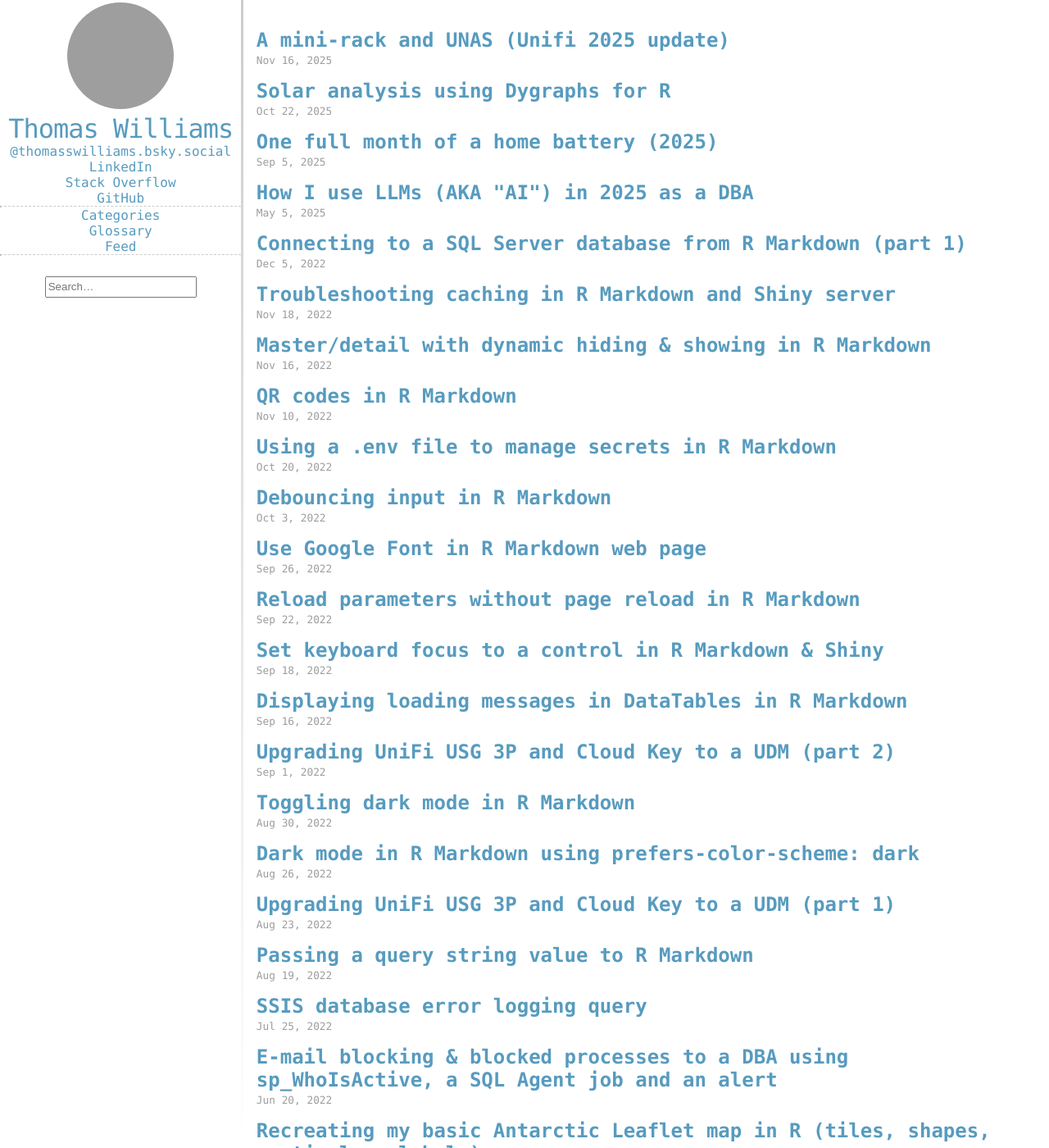
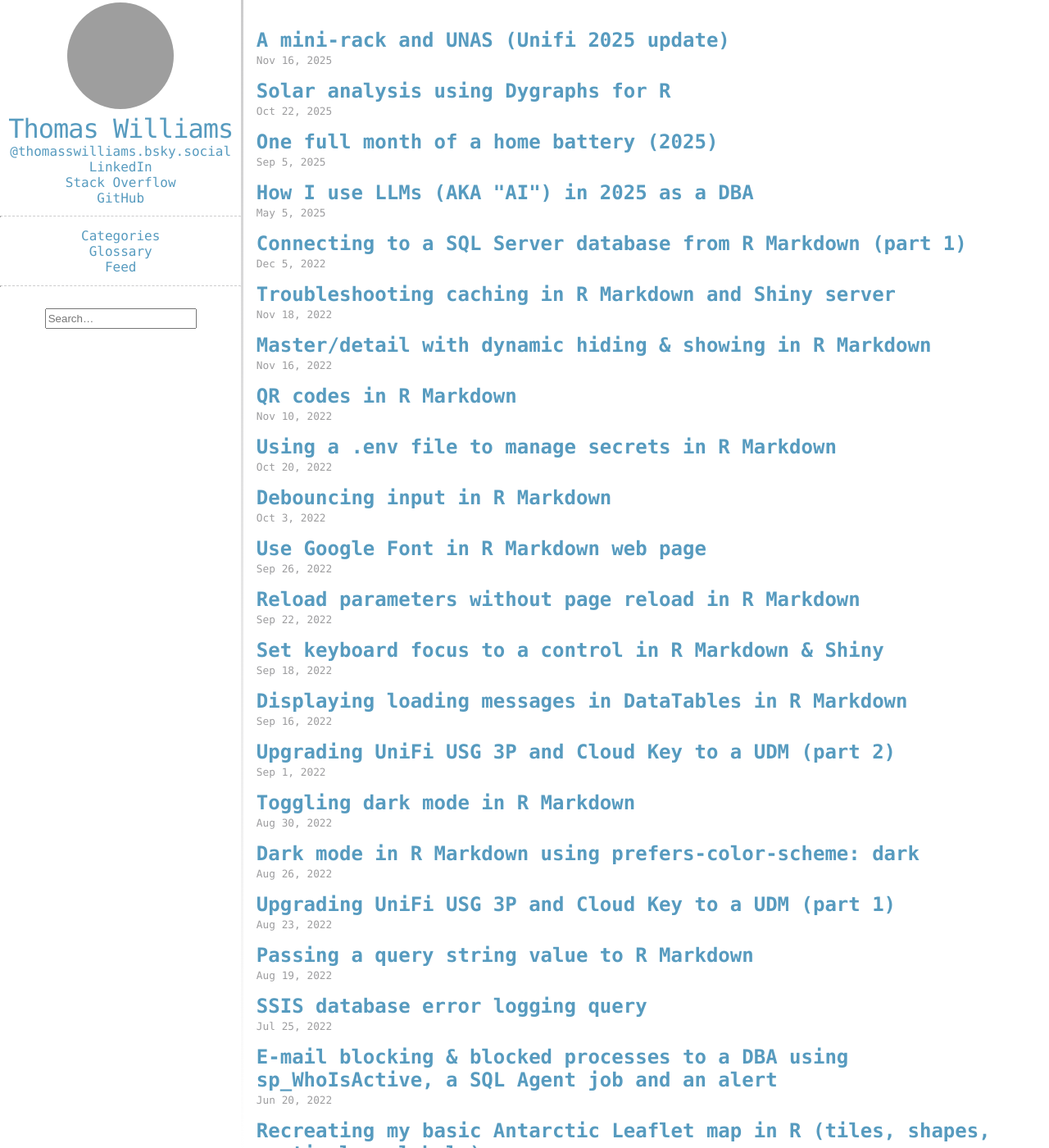
Before and after one commit to thomasswilliams/thomasswilliams.github.io, a Jekyll site: the page built from index.html, in a window 1280 px wide and 1400 px high. Shown: the whole window at 82% size. Built offline with Jekyll 4.4.1, drawn with Linux system fonts in a browser that asks for light colours; some web fonts are replaced; grey boxes are pictures that could not be loaded.

Commit message:
Fix sidebar links pt. 3

```diff
--- a/_includes/header.html
+++ b/_includes/header.html
@@ -1,6 +1,6 @@
 <header>
   <!-- site header -->
-  <a href="{{ site.baseurl }}/">
+  <a href="{{ site.baseurl }}/" class="no-hover">
     <!-- round avatar as per https://stackoverflow.com/a/40466110 -->
     <img alt="thomasswilliams" height="130" src="/images/avatar.png" width="130" style="object-fit: cover; object-position: top center; border-radius: 50%;">
     <h1 style="margin-bottom:-0.2em">Thomas Williams</h1>
--- a/_sass/_base.scss
+++ b/_sass/_base.scss
@@ -116,6 +116,8 @@ hr {
   background-color: transparent;
   border-top: 1px dashed #cccccd;
   border-bottom: none;
+  margin-top: 0.8em;
+  margin-bottom: 0.8em;
 }
 
 // clearfix
--- a/_sass/_layout.scss
+++ b/_sass/_layout.scss
@@ -18,6 +18,7 @@ aside {
 aside > header {
   text-align: center;
   margin: auto;
+  cursor: pointer;
 }
 // site heading
 aside > header h1 {
@@ -27,7 +28,7 @@ aside > header h1 {
   letter-spacing: -1px;
 }
 // links in sidebar
-aside a {
+#links a {
   display: block;
 }
 // search in sidebar
@@ -61,6 +62,10 @@ aside a {
     height: 90px;
     // add bottom padding
     margin-bottom: 3em;
+  }
+  // make links font smaller
+  #links a {
+    font-size: 0.9em;
   }
 }
 
```
